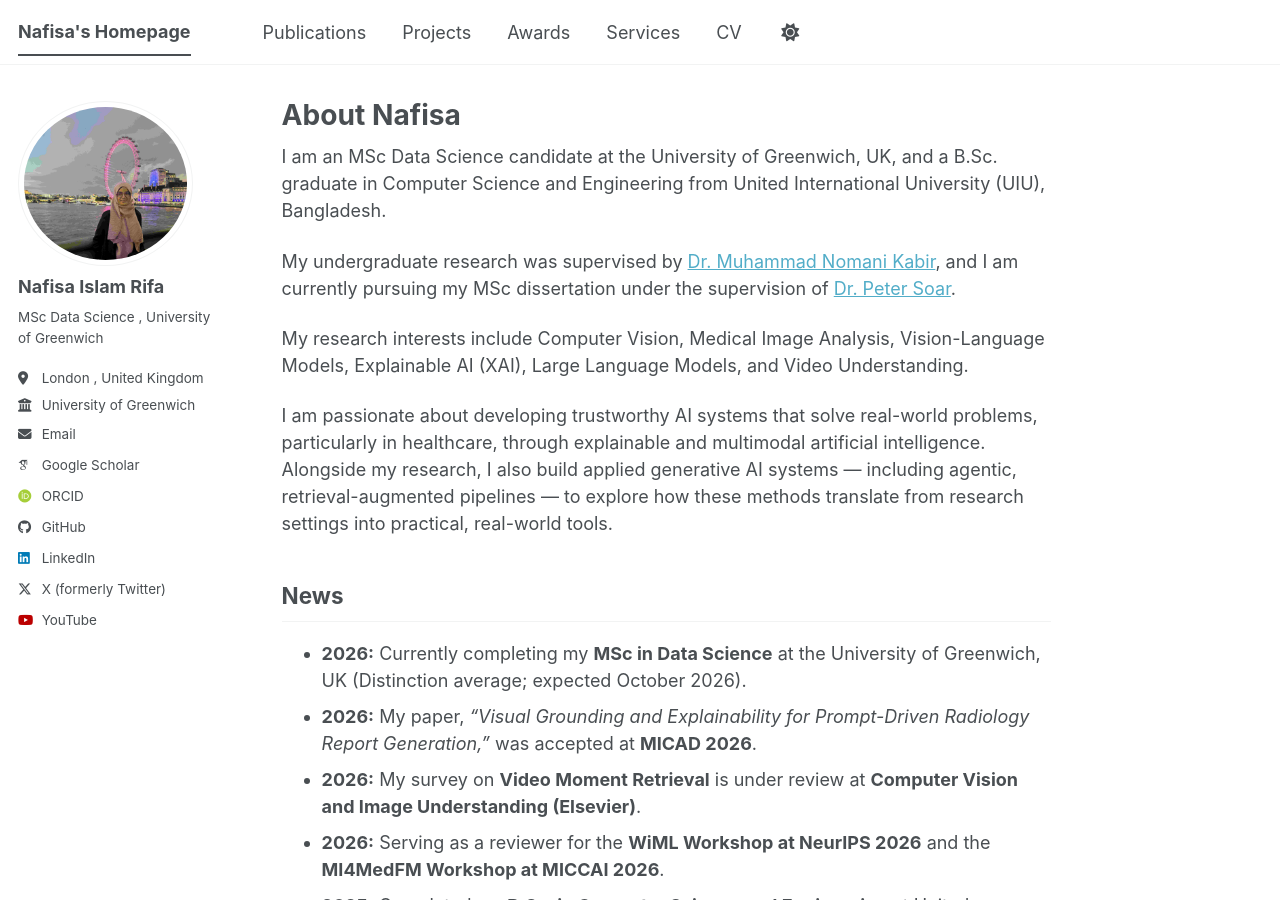
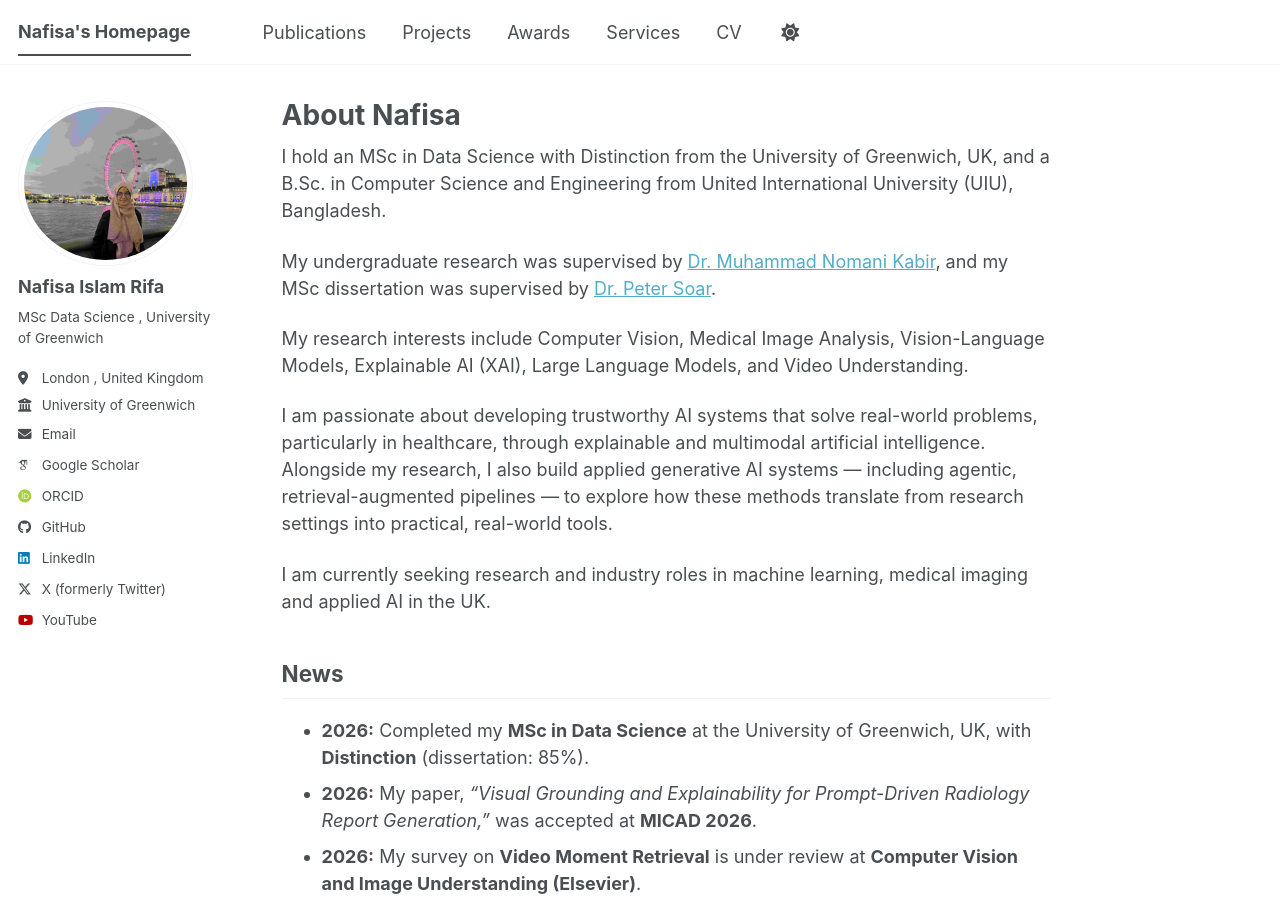
Before and after one commit to NafisaIslamRifa/NafisaIslamRifa.github.io, a Jekyll site: the page built from _pages/about.md, in a window 1280 px wide and 900 px high. Built offline with Jekyll 4.4.1, drawn with Linux system fonts in a browser that asks for light colours; some web fonts are replaced; a script bundle is joined from its source files by our own code; library files that are not in the unit come from our copies.

Commit message:
Revise about page with updated qualifications and goals
Updated educational qualifications and research supervision details. Added a statement about seeking research and industry roles in machine learning and applied AI.

```diff
--- a/_pages/about.md
+++ b/_pages/about.md
@@ -7,17 +7,19 @@ redirect_from:
   - /about.html
 ---
 
-I am an MSc Data Science candidate at the University of Greenwich, UK, and a B.Sc. graduate in Computer Science and Engineering from United International University (UIU), Bangladesh.
+I hold an MSc in Data Science with Distinction from the University of Greenwich, UK, and a B.Sc. in Computer Science and Engineering from United International University (UIU), Bangladesh.
 
-My undergraduate research was supervised by [Dr. Muhammad Nomani Kabir](https://scholar.google.com/citations?user=J0V0RYkAAAAJ&hl=en&oi=ao), and I am currently pursuing my MSc dissertation under the supervision of [Dr. Peter Soar](https://www.gre.ac.uk/people/rep/faculty-of-engineering-and-science/peter-soar).
+My undergraduate research was supervised by [Dr. Muhammad Nomani Kabir](https://scholar.google.com/citations?user=J0V0RYkAAAAJ&hl=en&oi=ao), and my MSc dissertation was supervised by [Dr. Peter Soar](https://www.gre.ac.uk/people/rep/faculty-of-engineering-and-science/peter-soar).
 
 My research interests include Computer Vision, Medical Image Analysis, Vision-Language Models, Explainable AI (XAI), Large Language Models, and Video Understanding.
 
 I am passionate about developing trustworthy AI systems that solve real-world problems, particularly in healthcare, through explainable and multimodal artificial intelligence. Alongside my research, I also build applied generative AI systems — including agentic, retrieval-augmented pipelines — to explore how these methods translate from research settings into practical, real-world tools.
 
+I am currently seeking research and industry roles in machine learning, medical imaging and applied AI in the UK.
+
 ## News
 
-* **2026:** Currently completing my **MSc in Data Science** at the University of Greenwich, UK (Distinction average; expected October 2026).
+* **2026:** Completed my **MSc in Data Science** at the University of Greenwich, UK, with **Distinction** (dissertation: 85%).
 * **2026:** My paper, *"Visual Grounding and Explainability for Prompt-Driven Radiology Report Generation,"* was accepted at **MICAD 2026**.
 * **2026:** My survey on **Video Moment Retrieval** is under review at **Computer Vision and Image Understanding (Elsevier)**.
 * **2026:** Serving as a reviewer for the **WiML Workshop at NeurIPS 2026** and the **MI4MedFM Workshop at MICCAI 2026**.
```
